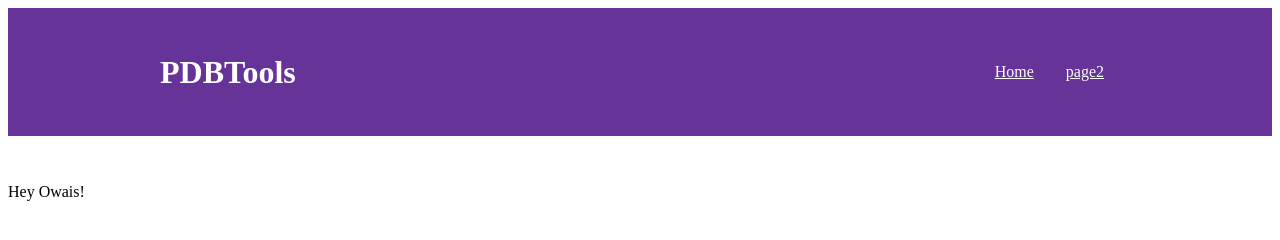
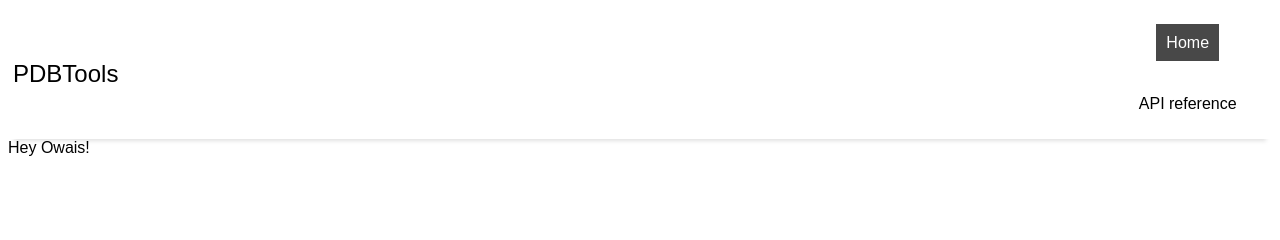
Before and after one commit to jtx007/CDSTools, a Gatsby site: page / in a window 1280 px wide. Built offline with nearby package versions, Linux system fonts and the light colour scheme; Gatsby itself is replaced by a stand-in of ours.

Commit message:
added styled dymanic navbar

```diff
--- a/gatsby-config.js
+++ b/gatsby-config.js
@@ -10,8 +10,8 @@ module.exports = {
     menuLinks: [
       { name: "Home", link: "/" },
       {
-        name: "page2",
-        link: "/page-2",
+        name: "API reference",
+        link: "/api",
       },
     ],
   },
--- a/src/components/Header.js
+++ b/src/components/Header.js
@@ -1,65 +1,28 @@
 import React from "react"
 import { Link } from "gatsby"
 import PropTypes from "prop-types"
-
-
+import "../styles/Header.css"
 
 const Header = ({ siteTitle, menuLinks }) => (
-  <header
-    style={{
-      background: "rebeccapurple",
-      marginBottom: "1.45rem",
-    }}
-  >
-    <div
-      style={{
-        background: "rebeccapurple",
-        marginBottom: "1.45rem",
-      }}
-    >
-      <div
-        style={{
-          margin: "0 auto",
-          maxWidth: 960,
-          padding: "1.45rem 1.0875rem",
-          display: "flex",
-          justifyItems: "space-between",
-          alignItems: "center",
-        }}
-      >
-        <h1 style={{ margin: 0, flex: 1 }}>
-          <Link
-            to="/"
-            style={{
-              color: "white",
-              textDecoration: "none",
-            }}
-          >
-            {siteTitle}
-          </Link>
-        </h1>
-        <div>
+  <div className="navbar">
+    <h2>
+      <Link to="/">{siteTitle}</Link>
+    </h2>
       <nav>
-            <ul style={{ display: "flex", flex: 1 }}>
+        <ul className="navlinksContainer">
           {menuLinks.map(link => (
-                <li
+            <li className="navlink"
+
               key={link.name}
-                  style={{
-                    listStyleType: `none`,
-                    padding: `1rem`,
-                  }}
-                >
-                  <Link style={{ color: `white` }} to={link.link}>
-                    {link.name}
-                  </Link>
+
+            ><h4>
+              <Link activeClassName="activeLink" to={link.link}>{link.name}</Link>
+              </h4>
             </li>
           ))}
         </ul>
       </nav>
   </div>
-      </div>
-    </div>
-  </header>
 )
 
 Header.propTypes = {
--- a/src/components/Layout.js
+++ b/src/components/Layout.js
@@ -21,7 +21,7 @@ const Layout = ({ children }) => (
     render={data => (
       <React.Fragment>
         <Helmet
-          title={"title"}
+          title={data.site.siteMetadata.title}
           meta={[
             { name: "description", content: "Sample" },
             { name: "keywords", content: "sample, something" },
@@ -32,12 +32,7 @@ const Layout = ({ children }) => (
           siteTitle={data.site.siteMetadata.title}
         />{" "}
         <div
-          style={{
-            margin: "0 auto",
-            maxWidth: 960,
-            padding: "0px 1.0875rem 1.45rem",
-            paddingTop: 0,
-          }}
+
         >
           {children}
         </div>
--- a/src/pages/page-2.js
+++ b/src/pages/api.js
@@ -1,3 +1,3 @@
 import React from 'react';
 import Layout from '../components/Layout'
-export default () => <div><Layout></Layout>Welcome to page 2!</div>
+export default () => <div><Layout></Layout>Welcome to API!</div>
--- /dev/null
+++ b/src/styles/Header.css
@@ -0,0 +1,57 @@
+html {
+  font-family: futura-pt, sans-serif;
+  font-weight: 300;
+  font-style: normal;
+}
+
+a {
+  text-decoration: none;
+  color: black;
+  font-family: futura-pt, sans-serif;
+  font-weight: 300;
+  font-style: normal;
+}
+
+a:hover {
+  color: gray;
+}
+h1 {
+  margin: 0;
+  padding: 0;
+  border: 1px solid red;
+}
+.navbar {
+  box-shadow: 0 8px 4px -6px rgba(119, 119, 119, 0.219);
+
+  display: flex;
+  flex-flow: row wrap;
+  margin: 0;
+  justify-content: space-between;
+  align-items: center;
+  padding: 5px;
+}
+
+.navlinksContainer {
+  display: flex;
+  flex-flow: row wrap;
+  justify-content: space-evenly;
+  list-style-type: none;
+  padding: 0;
+  margin: 0;
+  width: 12vw;
+}
+
+
+.activeLink {
+  background-color: rgba(0, 0, 0, 0.719);
+  padding: 10px;
+  color: white;
+}
+
+.activeLink:hover {
+  color: white
+}
+
+.navlink {
+  margin-right: 5px;
+}
```
Lines whose indentation alone changed are shown as unchanged.
